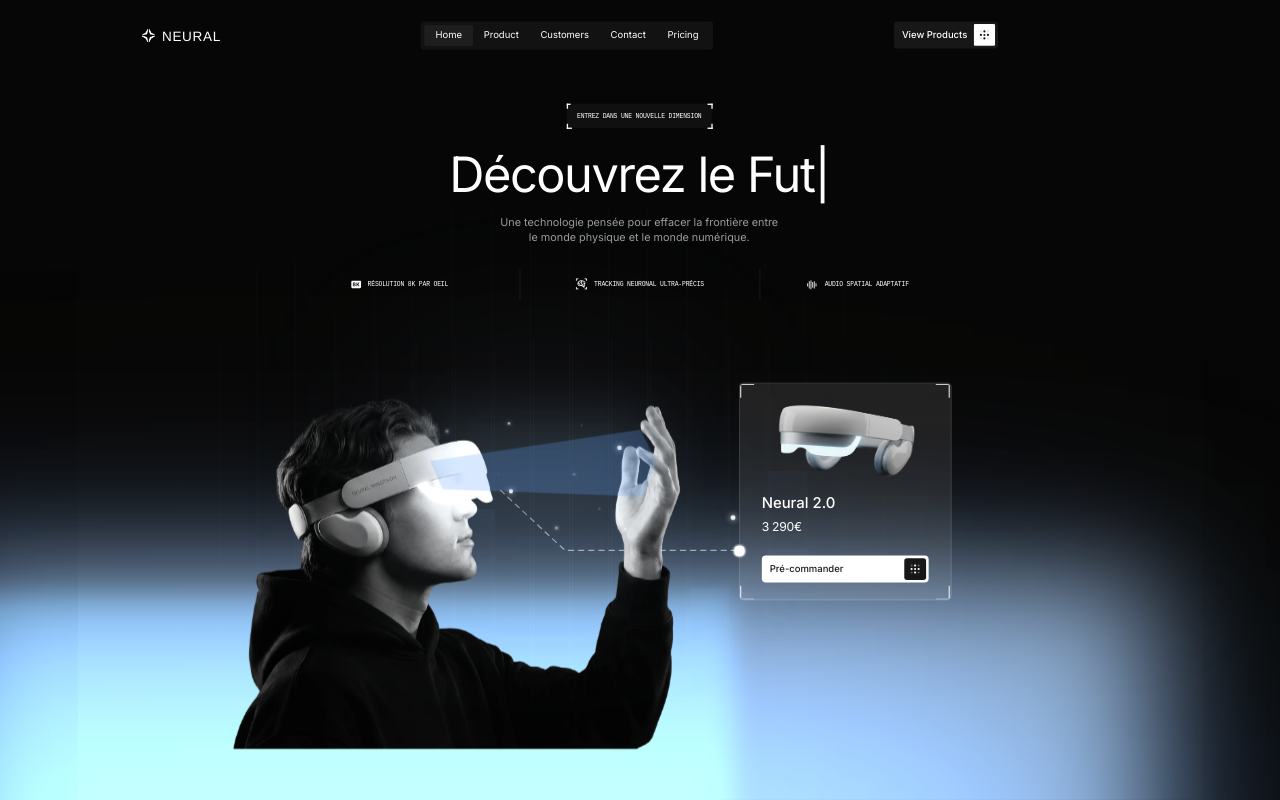
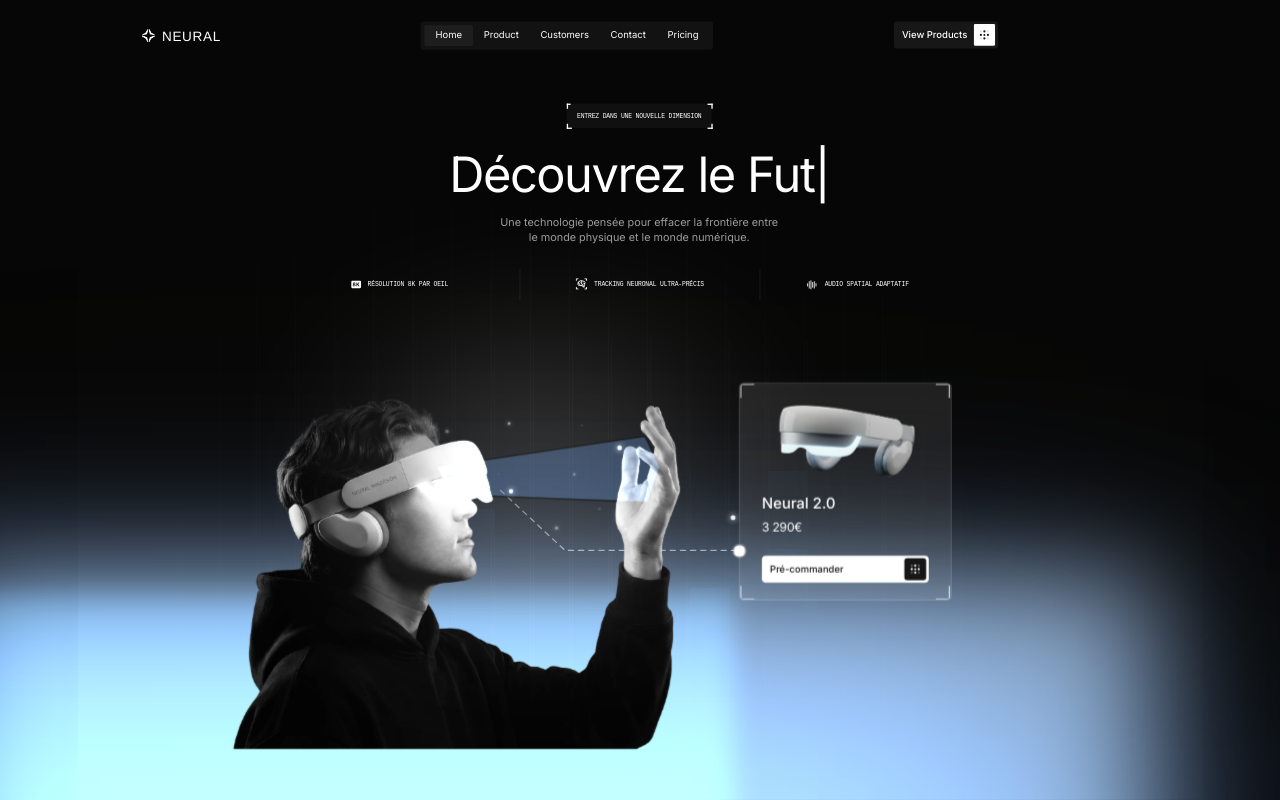
Before and after one commit to MuhammadUzmanKhan/vertebra, a React (Vite) app: page / in a window 1280 px wide. Built offline with nearby package versions, Linux system fonts and the light colour scheme; a web font is replaced by a local one.

Commit message:
improved styling

```diff
--- a/src/components/NeuralCard.jsx
+++ b/src/components/NeuralCard.jsx
@@ -316,14 +316,13 @@ card.querySelectorAll('.ncard__feature').forEach(f => f.classList.remove('visibl
         <img src="/images/neural-bg.png" alt="" className="ncard__product-bg" />
         <div className="ncard__headset-glow" />
         <div className="ncard__hand-glow" />
-        <div className="ncard__sparkle-v9" />
-        <div className="ncard__sparkle-v7" />
+        <div className="ncard__sparkle-v9" style={{background: 'rgba(255,255,255,0.5)'}} />
         <Sparkles />
         <div className="ncard__ellipse-dot" />
 
         {/* Vector 10 — blue translucent hex shape between hand and face */}
         <svg className="ncard__vector10" viewBox="0 0 176 53" fill="none" xmlns="http://www.w3.org/2000/svg">
-          <path d="M164.045 0L0 24.4668L9.75831 46.3773L166.155 52.2201L175.65 24.4668L164.045 0Z" fill="#63A4FA" fillOpacity="0.25"/>
+          <path d="M164.045 0L0 24.4668L9.75831 46.3773L166.155 52.2201L175.65 24.4668L164.045 0Z" fill="rgba(99,164,250,0.25)" stroke="#000000" strokeWidth="1"/>
         </svg>
 
         {/* Float wrapper + 3D tilt card */}
--- a/src/index.css
+++ b/src/index.css
@@ -101,7 +101,7 @@ button { cursor: pointer; border: none; background: none; }
   top: 43.8px;
   width: 182.24px;
   height: 76.22px;
-  background: rgba(160, 210, 255, 0.18);
+  background: rgba(255, 255, 255, 0.5);
   mix-blend-mode: plus-lighter;
   filter: blur(79.1214px);
   pointer-events: none;
@@ -113,7 +113,7 @@ button { cursor: pointer; border: none; background: none; }
   top: 44.6px;
   width: 175.65px;
   height: 75.43px;
-  background: rgba(180, 220, 255, 0.12);
+  background: rgba(255, 255, 255, 0.25);
   mix-blend-mode: plus-lighter;
   filter: blur(21.099px);
   pointer-events: none;
@@ -669,10 +669,11 @@ button { cursor: pointer; border: none; background: none; }
 /* Vector 10 — blue translucent hex between hand and face */
 .ncard__vector10 {
   position: absolute;
-  left: 184px;
-  top: 53px;
-  width: 219px;
-  height: 53px;
+  left: 183.14px;
+  top: 57.25px;
+  width: 230px;
+  height: 52.22px;
+  mix-blend-mode: plus-lighter;
   pointer-events: none;
   z-index: 6;
 }
```
